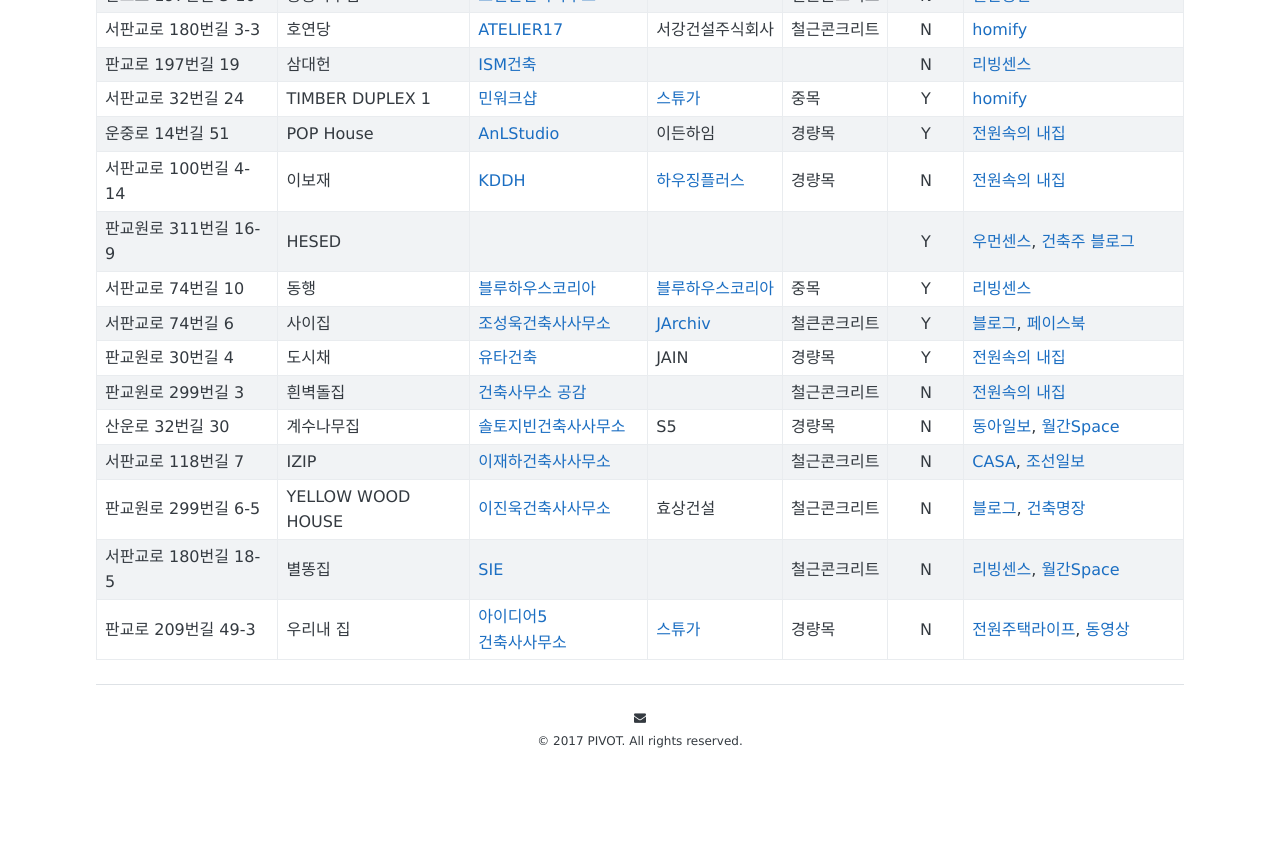
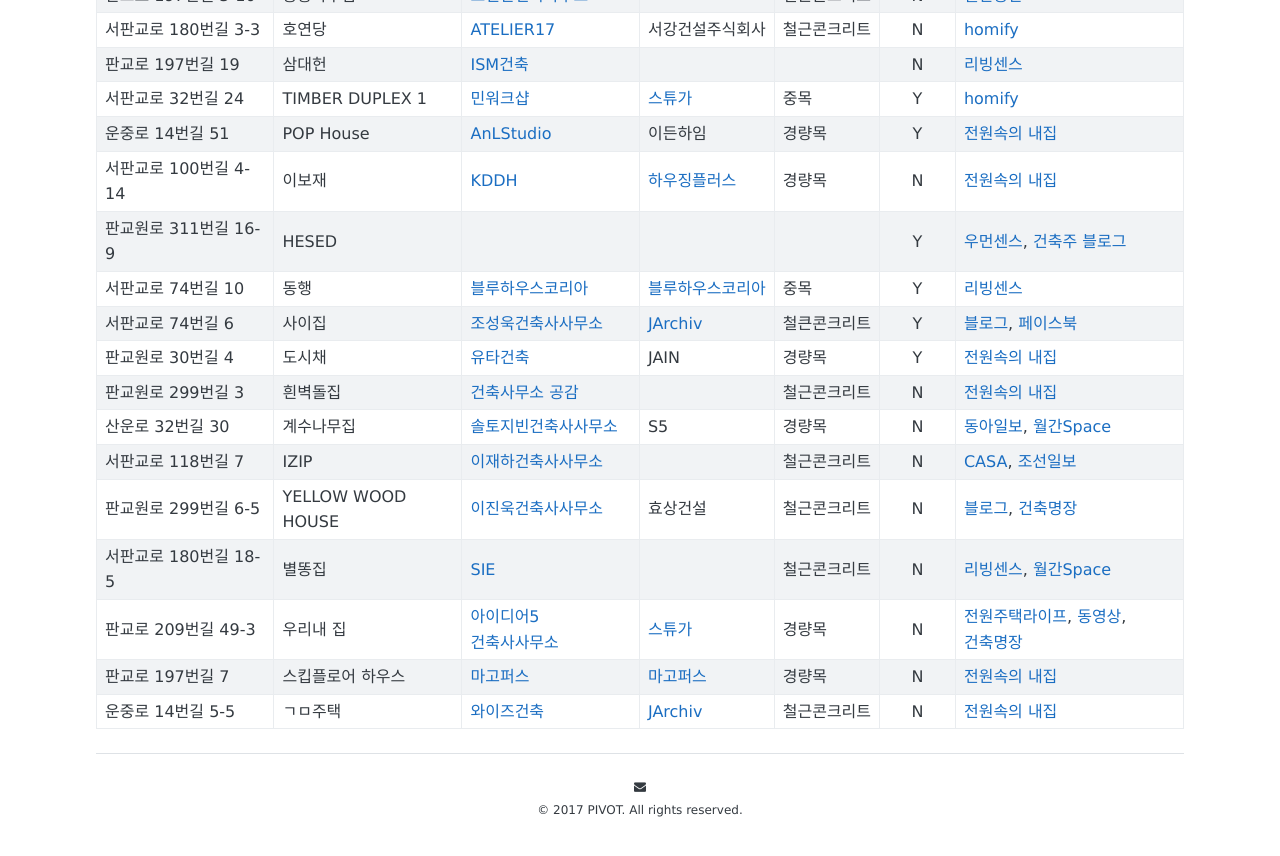
Before and after one commit to build-my-house/build-my-house.github.io, a Jekyll site: the page built from _posts/2017-02-03-pangyo-houses.md, in a window 1280 px wide and 900 px high, scrolled down 741 px. Shown: the top 856 px of the window. Built offline with Jekyll 4.4.1, drawn with Linux system fonts in a browser that asks for light colours; nearby versions of some CDN libraries; some web fonts are replaced; before the commit the page ends 1572 px from its top, so only the background shows below that.

```diff
--- a/_posts/2017-02-03-pangyo-houses.md
+++ b/_posts/2017-02-03-pangyo-houses.md
@@ -26,17 +26,26 @@ tags: 판교 운중동 단독주택 건축가 시공사 땅콩주택 듀플렉
 | 서판교로 74번길 10 | 동행 | [블루하우스코리아][016]{:target="_blank"} | [블루하우스코리아][016]{:target="_blank"} | 중목 | Y | [리빙센스][016_1] |
 | 서판교로 74번길 6 | 사이집 | [조성욱건축사사무소][017]{:target="_blank"} | [JArchiv][017_1]{:target="_blank"} | 철큰콘크리트 | Y | [블로그][017_2]{:target="_blank"}, [페이스북][017_3]{:target="_blank"} |
 | 판교원로 30번길 4 | 도시채 | [유타건축][018]{:target="_blank"} | JAIN | 경량목 | Y | [전원속의 내집][018_1]{:target="_blank"} |
-| 판교원로 299번길 3 | 흰벽돌집 | [건축사무소 공감][019] | | 철근콘크리트 | N | [전원속의 내집][019_1]{:target="_blank"} |
-| 산운로 32번길 30 | 계수나무집 | [솔토지빈건축사사무소][020] | S5 | 경량목 | N | [동아일보][020_1], [월간Space][020_2] |
-| 서판교로 118번길 7 | IZIP | [이재하건축사사무소][021] | | 철근콘크리트 | N | [CASA][021_1], [조선일보][021_2] |
+| 판교원로 299번길 3 | 흰벽돌집 | [건축사무소 공감][019]{:target="_blank"} | | 철근콘크리트 | N | [전원속의 내집][019_1]{:target="_blank"} |
+| 산운로 32번길 30 | 계수나무집 | [솔토지빈건축사사무소][020]{:target="_blank"} | S5 | 경량목 | N | [동아일보][020_1]{:target="_blank"}, [월간Space][020_2]{:target="_blank"} |
+| 서판교로 118번길 7 | IZIP | [이재하건축사사무소][021]{:target="_blank"} | | 철근콘크리트 | N | [CASA][021_1]{:target="_blank"}, [조선일보][021_2]{:target="_blank"} |
 | 판교원로 299번길 6-5 | YELLOW WOOD HOUSE | [이진욱건축사사무소][022] | 효상건설 | 철근콘크리트 | N | [블로그][022_2], [건축명장][022_1] |
-| 서판교로 180번길 18-5 | 별똥집 | [SIE][023] | | 철근콘크리트 | N | [리빙센스][023_1], [월간Space][023_2] |
-| 판교로 209번길 49-3 | 우리내 집 | [아이디어5 건축사사무소][024] | [스튜가][002_1]{:target="_blank"} | 경량목 | N | [전원주택라이프][024_1], [동영상][024_2] |
+| 서판교로 180번길 18-5 | 별똥집 | [SIE][023]{:target="_blank"} | | 철근콘크리트 | N | [리빙센스][023_1]{:target="_blank"}, [월간Space][023_2]{:target="_blank"} |
+| 판교로 209번길 49-3 | 우리내 집 | [아이디어5 건축사사무소][024]{:target="_blank"} | [스튜가][002_1]{:target="_blank"} | 경량목 | N | [전원주택라이프][024_1]{:target="_blank"}, [동영상][024_2]{:target="_blank"}, [건축명장][024_3]{:target="_blank"} |
+| 판교로 197번길 7 | 스킵플로어 하우스 | [마고퍼스][025]{:target="_blank"} | [마고퍼스][025]{:target="_blank"} | 경량목 | N | [전원속의 내집][025_1]{:target="_blank"} |
+| 운중로 14번길 5-5 | ㄱㅁ주택 | [와이즈건축][026]{:target="_blank"} | [JArchiv][017_1]{:target="_blank"} | 철근콘크리트 | N | [전원속의 내집][026_1]{:target="_blank"} |
 
+
+[026]: http://wisearchitecture.com/index.php/projects/km/
+[026_1]: http://navercast.naver.com/magazine_contents.nhn?rid=1433&contents_id=57867
+
+[025]: http://www.magopus.co.kr/bbs/board.php?bo_table=ex&wr_id=176
+[025_1]: http://navercast.naver.com/magazine_contents.nhn?rid=1433&contents_id=70594
 
 [024]: http://blog.daum.net/kyr824/584
 [024_1]: http://post.naver.com/viewer/postView.nhn?volumeNo=5542527&memberNo=24659848&vType=VERTICAL
 [024_2]: http://tv.naver.com/v/801002
+[024_3]: http://masterbuilder.kr/portfolio/우리-내/
 
 [023]: http://www.sie-jungsujin.com/p/portfolio_page/byeol-ddong-jib별똥집/
 [023_1]: http://www.smlounge.co.kr/living/article/26295
```
